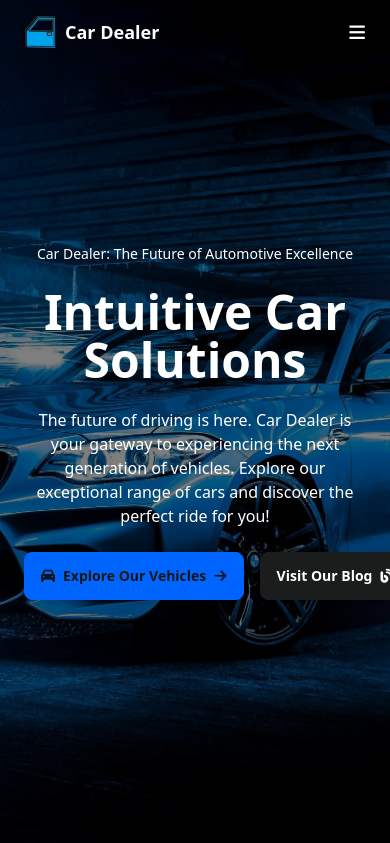
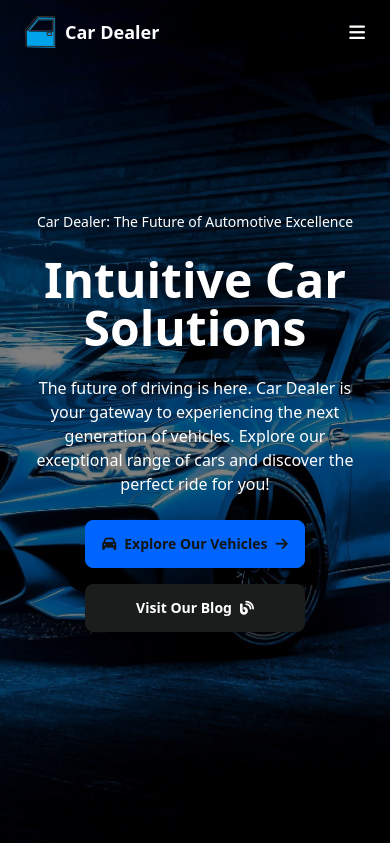
Before and after one commit to fzaca/car-dealer-system, a Django app: page / in a window 390 px wide. Shown: the top 843 px of the page. Run offline with Django 5.2, Linux system fonts and the light colour scheme; data that the repository does not hold is empty; style sheets or scripts are compiled from the project's sources.

Commit message:
Fix hero responsive

```diff
--- a/resources/core/templates/components/hero.html
+++ b/resources/core/templates/components/hero.html
@@ -14,8 +14,7 @@
     <span>
       The future of driving is here. Car Dealer is your gateway to experiencing the next generation of vehicles. Explore our exceptional range of cars and discover the perfect ride for you!
     </span>
-
-    <div class="flex gap-4">
+    <div class="flex flex-col sm:flex-row gap-4">
       <a class="btn btn-primary flex items-center gap-2">
         <i class="fa-solid fa-car"></i>
         Explore Our Vehicles
```
